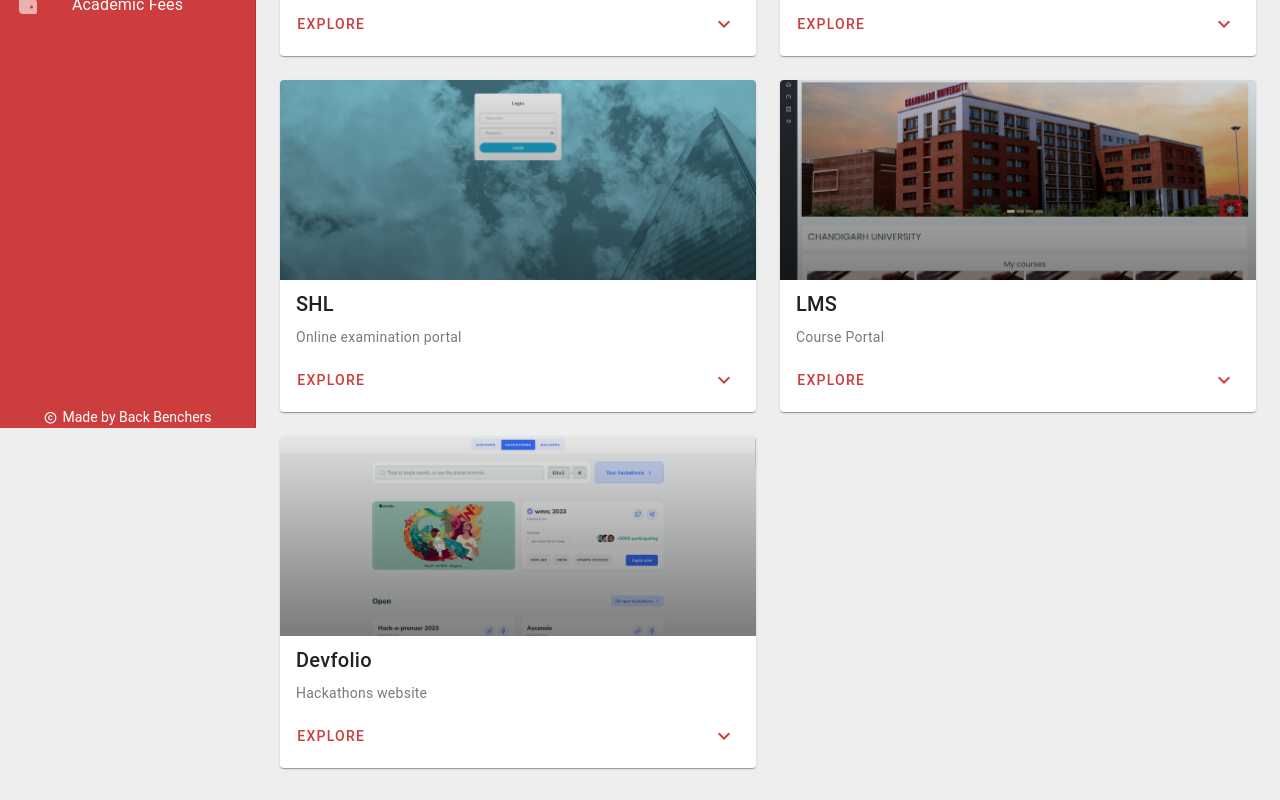
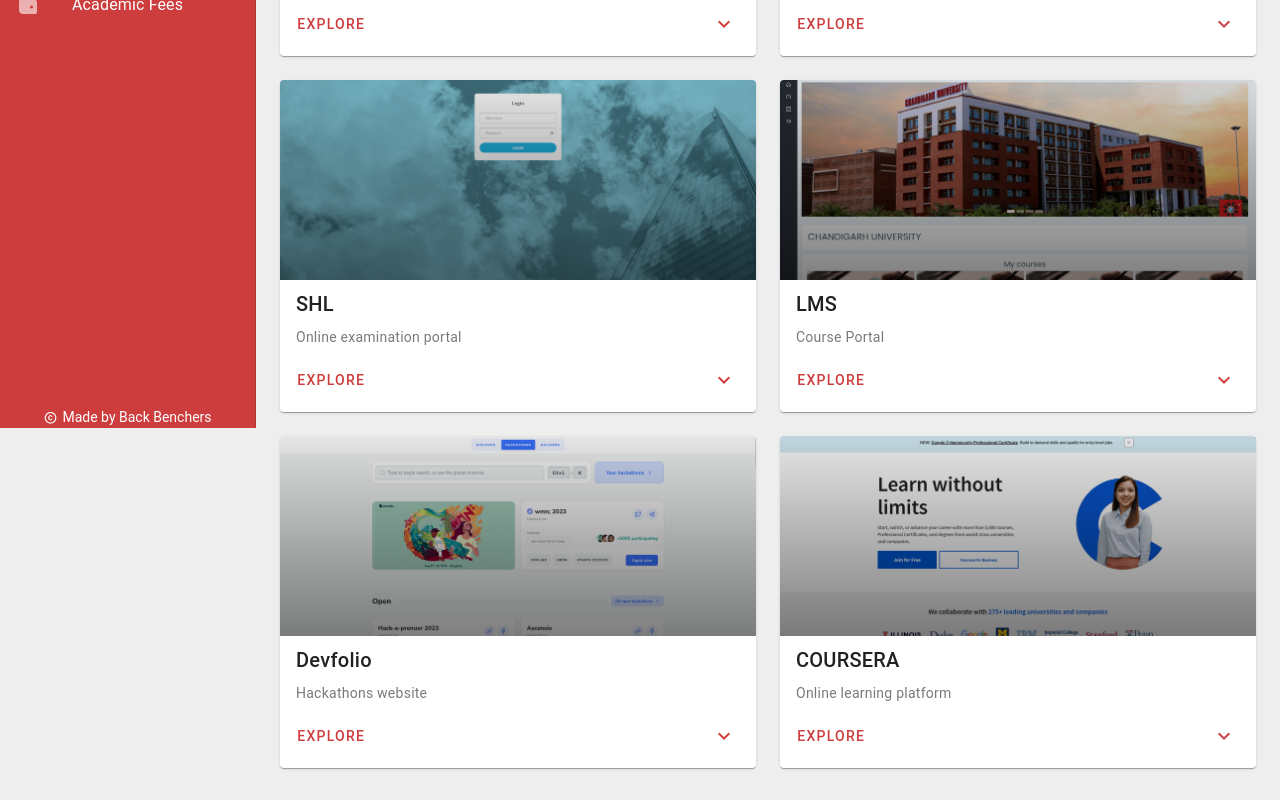
Before and after one commit to pallabez/CU-Guide, a Nuxt app: page / in a window 1280 px wide. Shown: the part 372-1172 px from the top of the page. Built offline with nearby package versions, Linux system fonts and the light colour scheme.

Commit message:
add coursera website

```diff
--- a/pages/index.vue
+++ b/pages/index.vue
@@ -75,6 +75,20 @@
                     'Ranking',
                 ],
             },
+            {
+                title: 'COURSERA',
+                image: '/images/COURSERA.png',
+                description: 'Online learning platform',
+                link: 'https://www.coursera.org/',
+                subpoints: [
+                    'Various Courses',
+                    'Specializations',
+                    'Certification of Top Colleges',
+                    'Top Company Courses',
+                    'Projects',
+                    'MOOCS courses',
+                ],
+            },
         ]
     })
 }
```
Also changed, not shown: public/images/COURSERA.png (added).
